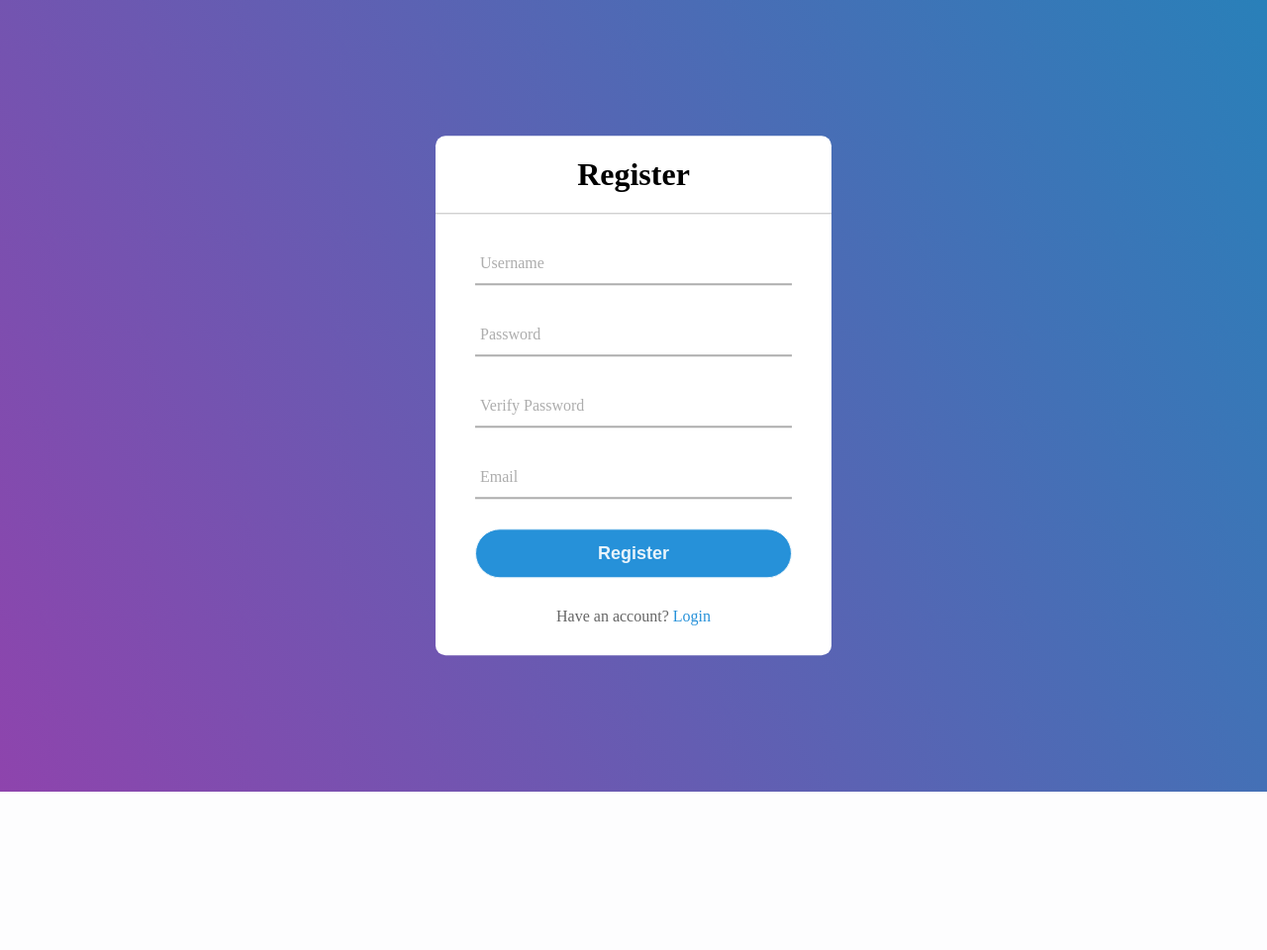
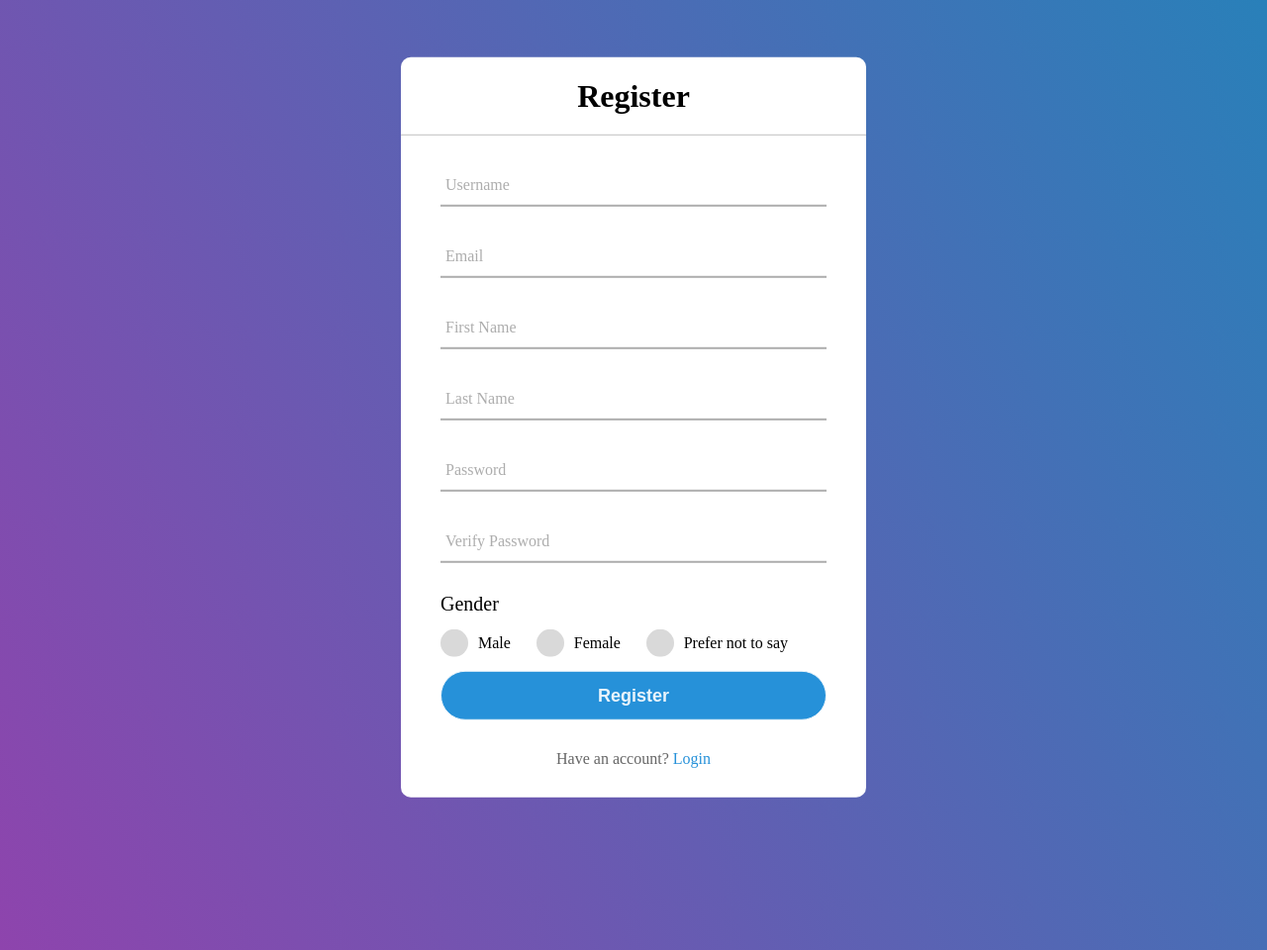
Before and after one commit to ronsha001/Ron-s-Projects, a PHP site: page /www/createAccount.php in a window 1280 px wide. Shown: the whole page at 99% size. Before the commit the page ends 800 px from the top, so only its background shows below. Run offline with PHP 8.4, Linux system fonts and the light colour scheme.

Commit message:
Added more user Details & default user pic & CreateAccount.php

```diff
--- a/SelfProjects/AccountSettings.php
+++ b/SelfProjects/AccountSettings.php
@@ -50,7 +50,7 @@
     <title>Account Settings</title>
     <link rel="icon" type="png" href="images/stoned.jpg">
     <link rel="stylesheet" href="styles/Nav.css">
-    <link rel="stylesheet" href="https://use.fontawesome.com/releases/v5.15.4/css/all.css" integrity="sha384-DyZ88mC6Up2uqS4h/KRgHuoeGwBcD4Ng9SiP4dIRy0EXTlnuz47vAwmeGwVChigm" crossorigin="anonymous">
+    <link rel="stylesheet" href="https://use.fontawesome.com/releases/v5.15.4/css/all.css">
 
     <style>
         body{
--- a/SelfProjects/index.php
+++ b/SelfProjects/index.php
@@ -156,7 +156,7 @@
                 <source src="videos/video-1.mp4" type="video/mp4">
             </video>
             <div class="wlcm">
-                <h1>Hello <?php echo $user ?>, Welcome to Ron's Projects</h1>
+                <h1>Hello <?php echo  $_SESSION['first_name'] ?>, Welcome to Ron's Projects</h1>
             </div>
             <div class="container">
                 <ul class="container-buttons">
--- a/createAccount.php
+++ b/createAccount.php
@@ -22,15 +22,14 @@
             padding: 0;
             font-family: montserrat;
             background: linear-gradient(240deg, #2980b9, #8e44ad);
-            height: 100vh;
-            overflow: hidden;
+            height: 120vh;
         }
         .center{
             position: absolute;
-            top: 50%;
+            top: 54%;
             left: 50%;
             transform: translate(-50%, -50%);
-            width: 400px;
+            width: 470px;
             background: white;
             border-radius: 10px;
         }
@@ -136,9 +135,56 @@
             color: #fff;
             font-family: serif;
         }
+
+        .gender-details .gender-title{
+            font-size: 20px;
+            font-weight: 500;
+        }
+        .gender-details .category{
+            display: flex;
+            width: 90%;
+            margin: 14px 0;
+            justify-content: space-between;
+        }
+        .gender-details .category label{
+            display: flex;
+            align-items: center;
+        }
+        .gender-details .category .dot{
+            height: 18px;
+            width: 18px;
+            background: #d9d9d9;
+            border-radius: 50%;
+            margin-right: 10px;
+            border: 5px solid transparent;
+            transition: all 0.3s ease;
+        }
+        #dot-1:checked ~ .category label .one,
+        #dot-2:checked ~ .category label .two,
+        #dot-3:checked ~ .category label .three{
+            border-color: #d9d9d9;
+            background: #3d3d3d;
+        }
+        form input[type="radio"]{
+            display: none;
+        }
         @media only screen and (max-width: 500px) {
+            body{
+                height: 100vh;
+            }
             .center{
-                width: 300px;
+                width: 330px;
+                height: 500px;
+                overflow-y: scroll;
+                top: 50%;
+            }
+            form .gender-details .category{
+                width: 100%;
+            }
+            .gender-details .category label{
+                display: flex;
+                flex-direction: column;
+
             }
         }
     </style>
@@ -150,11 +196,27 @@
         </div>
 
         <h1>Register</h1>
+
             <form action="insertNewAccount.php" method="POST">
                 <div class="txt_field">
                     <input type="text" name="username" required>
                     <span></span>
                     <label>Username</label>
+                </div>
+                <div class="txt_field">
+                    <input type="email" name="email" required>
+                    <span></span>
+                    <label>Email</label>
+                </div>
+                <div class="txt_field">
+                    <input type="text" name="first_name" required>
+                    <span></span>
+                    <label>First Name</label>
+                </div>
+                <div class="txt_field">
+                    <input type="text" name="last_name" required>
+                    <span></span>
+                    <label>Last Name</label>
                 </div>
                 <div class="txt_field">
                     <input type="password" name="password" required>
@@ -166,11 +228,28 @@
                     <span></span>
                     <label>Verify Password</label>
                 </div>
-            <div class="txt_field">
-                <input type="email" name="email" required>
-                <span></span>
-                <label>Email</label>
+
+            <div class="gender-details">
+                <input type="radio" name="gender" id="dot-1" value="Male" required>
+                <input type="radio" name="gender" id="dot-2" value="Female" required>
+                <input type="radio" name="gender" id="dot-3" value="Prefer not to say" required>
+                <span class="gender-title">Gender</span>
+                <div class="category">
+                    <label for="dot-1">
+                        <span class="dot one"></span>
+                        <span class="gender">Male</span>
+                    </label>
+                    <label for="dot-2">
+                        <span class="dot two"></span>
+                        <span class="gender">Female</span>
+                    </label>
+                    <label for="dot-3">
+                        <span class="dot three"></span>
+                        <span class="gender">Prefer not to say</span>
+                    </label>
                 </div>
+            </div>
+
             <input type="submit" value="Register">
         </form>
         <div class="login_link">
--- a/login.php
+++ b/login.php
@@ -20,6 +20,9 @@
             $_SESSION['time_start'] = time();
             $_SESSION['token'] = $user_row['verify_token'];
             $_SESSION['email'] = $user_row['email'];
+            $_SESSION['first_name'] = $user_row['first_name'];
+            $_SESSION['last_name'] = $user_row['last_name'];
+            $_SESSION['gender'] = $user_row['gender'];
         }
 
     }
```
Also changed, not shown: SelfProjects/Profile.php (+44 -0 lines), insertNewAccount.php (+15 -5 lines), SelfProjects/images/default_profile_picture.png (added). Lines whose indentation alone changed are shown as unchanged.
